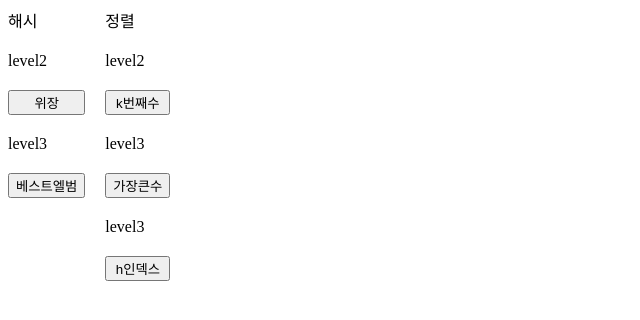
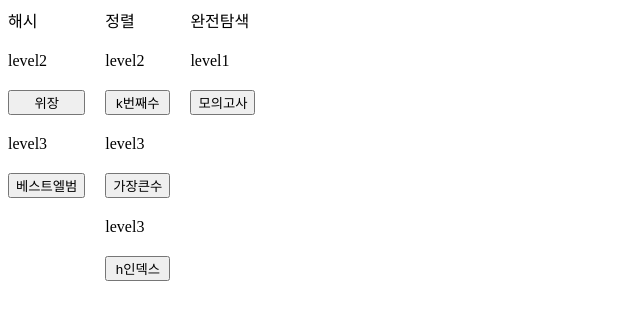
Before and after one commit to leeyc924/Coding-Test-Exer, a plain HTML site: page index.html in a window 1280 px wide. Shown: the whole page, without its empty margins (0-640 px from the left). Drawn offline with Linux system fonts and the light colour scheme.

Commit message:
완전탐색 모의고사

```diff
--- /dev/null
+++ b/exhaustiveSearch.js
@@ -0,0 +1,27 @@
+function mockTest() {
+  var answers = [1,3,2,4,2];
+
+  var one = [1,2,3,4,5];
+  var two = [2,1,2,3,2,4,2,5];
+  var three = [3,3,1,1,2,2,4,4,5,5];
+
+  const result = [0, 0, 0];
+  const length = answers.length;
+  for (let i = 0; i < length; i++) {
+    if (one[i % 5] === answers[i]) result[0]++;
+    if (two[i % 8] === answers[i]) result[1]++;
+    if (three[i % 10] === answers[i]) result[2]++;
+  }
+
+  const answer = [];
+  const maxValue = Math.max(...result);
+  let index = 0;
+  for (let i = 0; i < 3; i++) {
+    if (maxValue === result[i]) {
+      answer[index] = i + 1;
+      index++;
+    }
+  }
+
+  console.log(answer);
+}
--- a/index.html
+++ b/index.html
@@ -24,8 +24,14 @@
       <div>level3</div>
       <button onclick="hIndex()">h인덱스</button>
     </div>
+    <div style="display: flex; flex-direction: column; gap: 20px;">
+      <div>완전탐색</div>
+      <div>level1</div>
+      <button onclick="mockTest()">모의고사</button>
+    </div>
   </div>
   <script type="text/javascript" src="/hash.js"></script>
   <script type="text/javascript" src="/sort.js"></script>
+  <script type="text/javascript" src="/exhaustiveSearch.js"></script>
 </body>
 </html>
```
